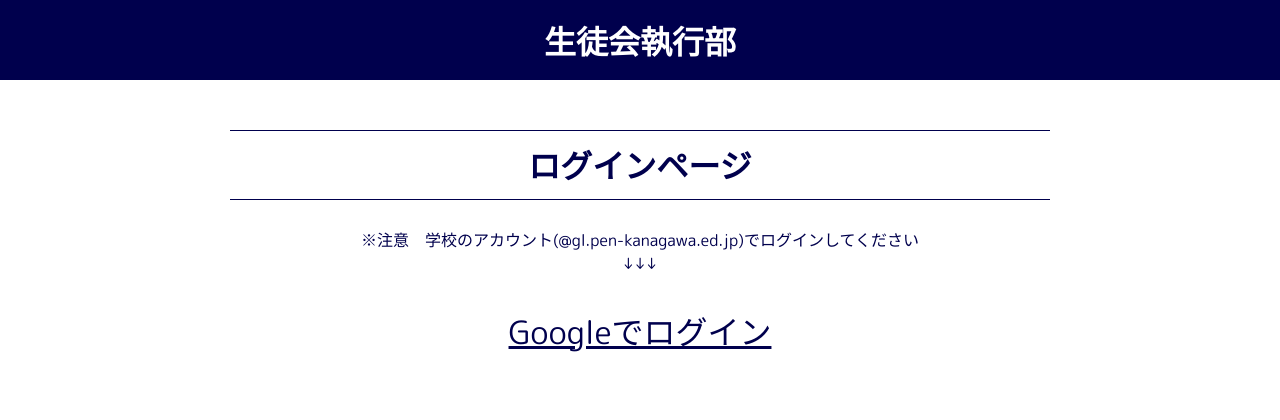
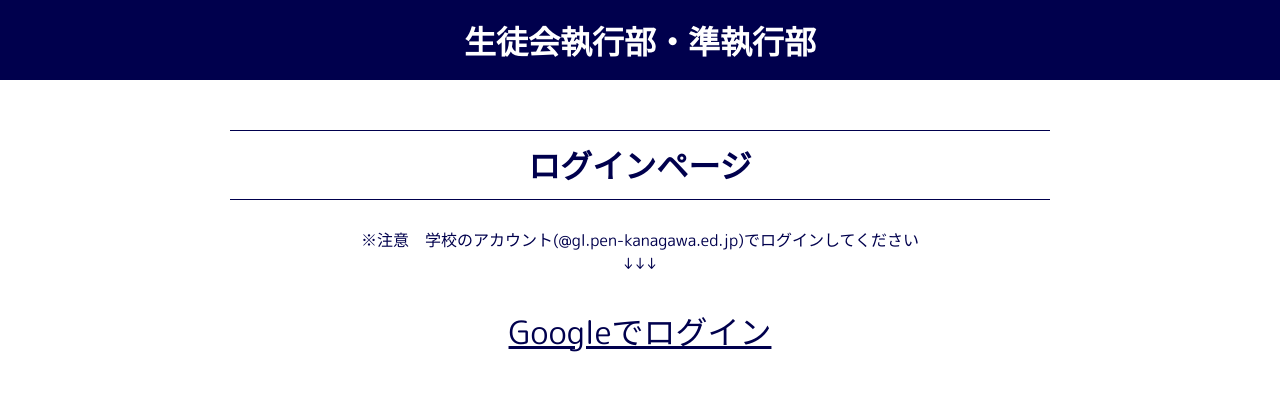
Before and after one commit to sss-seitokai/online-mayasubako-723, a Django app: a page that uses meyasubako/templates/meyasubako/view.html in a window 1280 px wide. Shown: the top 420 px of the page. Run offline with Django 3.2, Linux system fonts and the light colour scheme; some libraries are stand-ins or nearby versions; some web fonts are replaced.

Commit message:
changed logo

```diff
--- a/meyasubako/static/css/view.css
+++ b/meyasubako/static/css/view.css
@@ -37,6 +37,7 @@ header{
   top: 0;
   width: 100%;
 }
+
 
 header a{
   text-decoration: none;
@@ -129,7 +130,7 @@ a:visited{
 .title{
   width: fit-content;
   text-align: center;
-  border: #00004d;
+  border: 244C66;
   border-bottom: solid;
   border-width: 2px;
   margin: auto;
--- a/meyasubako/templates/meyasubako/view.html
+++ b/meyasubako/templates/meyasubako/view.html
@@ -16,7 +16,8 @@
     <div id="header_div">
       <!-- <a href="{% url 'meyasubako:index' %}"><img src="{% static 'images/sss.png' %}" alt="校章"></a> -->
 
-      <a href="{% url 'meyasubako:index' %}"><h1>生徒会執行部</h1></a>
+      <a href="{% url 'meyasubako:index' %}"><h1>生徒会執行部・準執行部</h1></a>
+
     </div>
     </header>
 
```
Also changed, not shown: meyasubako/static/images/icon.png, meyasubako/static/images/sss.png.
